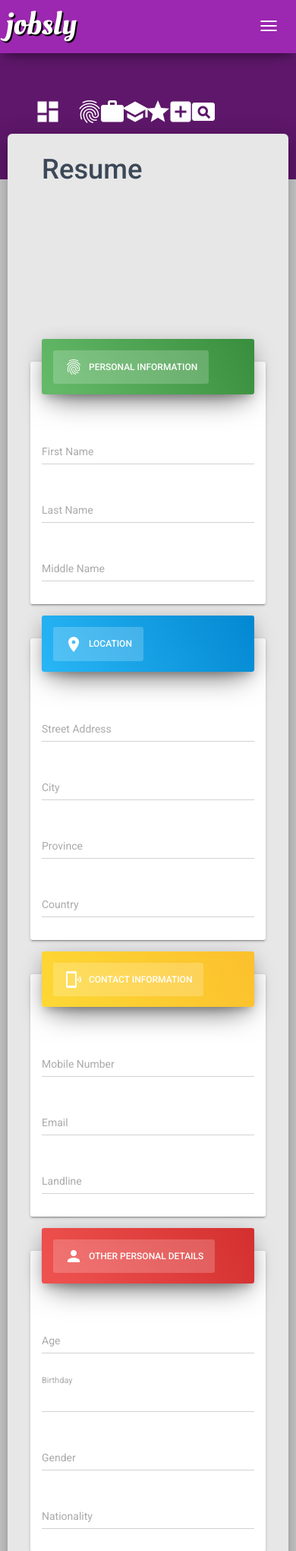
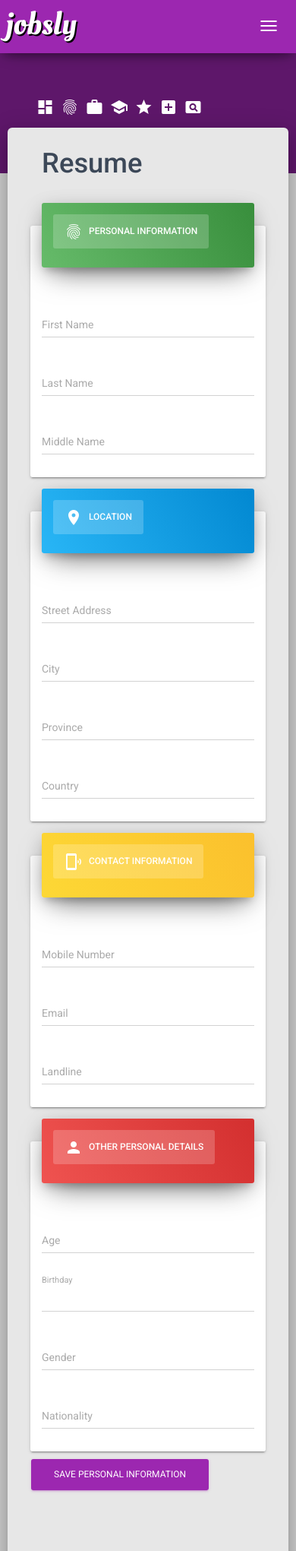
Before and after one commit to rhsantiago/jobsly, a PHP site: page /dashboard/resume.php in a window 390 px wide. Shown: the top 2041 px of the page at 76% size. Run offline with PHP 8.4, Linux system fonts and the light colour scheme; some libraries are stand-ins or nearby versions.

Commit message:
37. fixed media sizes

```diff
--- a/dashboard/css/custom.css
+++ b/dashboard/css/custom.css
@@ -2,17 +2,23 @@
     background-color: #9c27b0;
     color: #ffffff;
     width: auto;
-    height: 130px !important;
+    height: 200px !important;
 }
+ /*
+.landing-page .header {
+  height: 2vh !important;
+  min-height: 1vh !important;
 
-.landing-page .header {
-  height: 1vh !important;
+}
+*/
+#main .header {
+  height: 30vh !important;
   min-height: 1vh !important;
 
 }
 
 .margin-top-title {
-    margin-top: -80px !important;
+    margin-top: -10px !important;
     text-align: center;
 
 }
@@ -99,11 +105,17 @@
     /* background-color: #589fff; */
       background-color: #CCCCCC !important;
 }
-.card .header.tabtitle {
-  height: auto !important;
+.card > #tabtitle {
+  height: 100% !important;
+    max-height: 85px !important;
 }
 
 .purplebg {
     background-color: #9c27b0 !important;
     width: auto;
 }
+
+.center {
+    text-align: center !important;
+    margin: 0 auto !important;
+}
--- a/dashboard/css/media.css
+++ b/dashboard/css/media.css
@@ -1,33 +1,35 @@
 @media screen and (min-width: 320px) {
-        .landing-page .header {
-          height: 28vh !important;
+         #main .header {
+          height: 30vh !important;
         }
 
          .margin-top-title {
-            margin-top: -75px !important;
+            margin-top: -65px !important;
+        }
+
+        h2.title {
+          margin-bottom: -140px;
         }
 
 }
 
 @media screen and (min-width: 370px) {
-        .landing-page .header {
-          height: 28vh !important;
-        }
+        #main .header {
+          height: 27vh !important;
+       }
 
         .margin-top-title {
             margin-top: -90px !important;
         }
 
-        .material-icons.md-24 {
-            font-size: 36px !important;
-        }
+
 
 }
 
 @media screen and (min-width: 750px) {
-        .landing-page .header {
-          height: 18vh !important;
-        }
+        #main .header {
+          height: 20vh !important;
+       }
 
         .margin-top-title {
             margin-top: -180px !important;
@@ -50,11 +52,11 @@
 }
 
 @media screen and (min-width: 1400px) {
-        .landing-page .header {
-          height: 20vh !important;
-        }
+       #main .header {
+          height: 25vh !important;
+       }
 
         .margin-top-title {
-            margin-top: -160px !important;
+            margin-top: -110px !important;
         }
 }
--- a/dashboard/pinfo-form.php
+++ b/dashboard/pinfo-form.php
@@ -15,7 +15,7 @@
 						<div class="row">
 		                    <div class="col-md-6">
                                     <div class="card card-nav-tabs">
-                                            <div class="header tabtitle header-success">
+                                            <div id="tabtitle" class="header  header-success">
                                                 <!-- colors: "header-primary", "header-info", "header-success", "header-warning", "header-danger" -->
                                                 <div class="nav-tabs-navigation">
                                                     <div class="nav-tabs-wrapper">
@@ -52,7 +52,7 @@
                                     </div>
 
                                     <div class="card card-nav-tabs">
-                                            <div class="header tabtitle header-info">
+                                            <div id="tabtitle" class="header  header-info">
                                                 <!-- colors: "header-primary", "header-info", "header-success", "header-warning", "header-danger" -->
                                                 <div class="nav-tabs-navigation">
                                                     <div class="nav-tabs-wrapper">
@@ -97,7 +97,7 @@
 
                             <div class="col-md-6">
                                     <div class="card card-nav-tabs">
-                                            <div class="header tabtitle header-warning">
+                                            <div id="tabtitle" class="header  header-warning">
                                                 <!-- colors: "header-primary", "header-info", "header-success", "header-warning", "header-danger" -->
                                                 <div class="nav-tabs-navigation">
                                                     <div class="nav-tabs-wrapper">
@@ -134,7 +134,7 @@
                                     </div>
 
                                     <div class="card card-nav-tabs">
-                                            <div class="header tabtitle header-danger">
+                                            <div id="tabtitle" class="header  header-danger">
                                                 <!-- colors: "header-primary", "header-info", "header-success", "header-warning", "header-danger" -->
                                                 <div class="nav-tabs-navigation">
                                                     <div class="nav-tabs-wrapper">
--- a/dashboard/resume.php
+++ b/dashboard/resume.php
@@ -34,31 +34,32 @@
 
     ?>
 
-    <div id="main" class="wrapper">
+    <div id="main" class="wrapper ">
         <div class="header header-filter purple-header">
             <div class="container">
-                <div class="row-fluid">
-					<div class="col-md-12 margin-top-title">
-                        <div class="row-fluid">
-                         <div class="col-md-2 col-xs-2">
+                <div class="row">
+					<div class="col-md-12 margin-top-title ">
+                        <div class="row ">
+                            <div class="col-md-1 col-sm-1 col-xs-1"> </div>
+                         <div class="col-md-1 col-sm-1 col-xs-1">
                            <a class="submenu" onclick="openNav()" data-toggle="tooltip" data-placement="top" title="Open Main Menu" data-container="body"><i class="material-icons md-24">dashboard</i></a>
                         </div>
-                        <div class="col-md-1 col-xs-1">
+                        <div class="col-md-1 col-sm-1 col-xs-1">
                            <a class="submenu" id="pinfo" data-toggle="tooltip" data-placement="top" title="Personal Information" data-container="body"><i class="material-icons md-24">fingerprint</i></a>
                         </div>
-                        <div class="col-md-1 col-xs-1">
+                        <div class="col-md-1 col-sm-1 col-xs-1 ">
                              <a class="submenu" id="workexp" data-toggle="tooltip" data-placement="top" title="Work Experience" data-container="body"><i class="material-icons md-24">work</i></a>
                         </div>
-                         <div class="col-md-1 col-xs-1">
+                         <div class="col-md-1 col-sm-1 col-xs-1 ">
                              <a class="submenu" data-toggle="tooltip" data-placement="top" title="Education and Training" data-container="body"><i class="material-icons md-24">school</i></a>
                         </div>
-                        <div class="col-md-1 col-xs-1">
+                        <div class="col-md-1 col-sm-1 col-xs-1 ">
                              <a class="submenu" data-toggle="tooltip" data-placement="top" title="Skills" data-container="body"><i class="material-icons md-24">star</i></a>
                         </div>
-                        <div class="col-md-1 col-xs-1">
+                        <div class="col-md-1 col-sm-1 col-xs-1">
                              <a class="submenu" data-toggle="tooltip" data-placement="top" title="Additional Information" data-container="body"><i class="material-icons md-24">add_box</i></a>
                         </div>
-                        <div class="col-md-1 col-xs-1">
+                        <div class="col-md-1 col-sm-1 col-xs-1 ">
                              <a class="submenu" data-toggle="tooltip" data-placement="top" title="Preview Resume" data-container="body"><i class="material-icons md-24">pageview</i></a>
                         </div>
 
```
